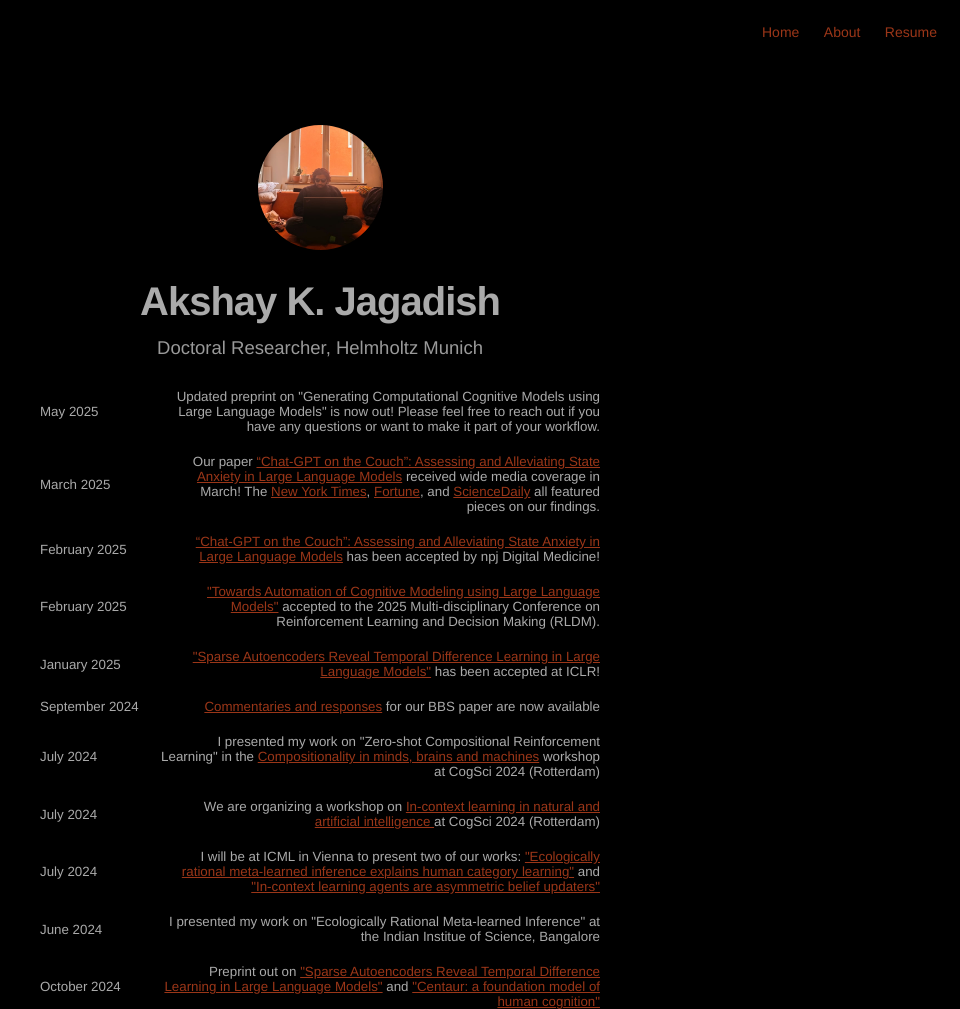
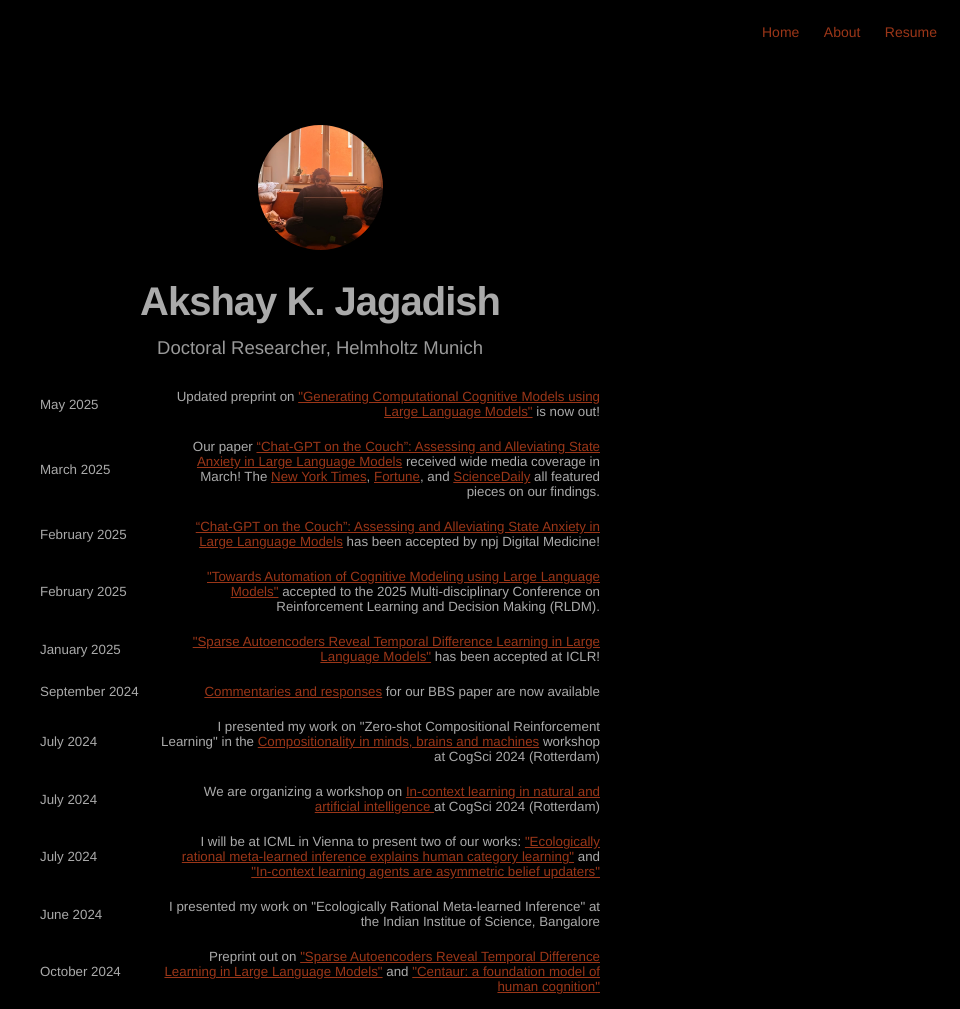
Before and after one commit to akjagadish/akjagadish.github.io, a Jekyll site: the page built from projects.html, in a window 1280 px wide. Shown: the whole page, without its empty margins (320-1280 px from the left). Built offline with Jekyll 4.4.1, drawn with Linux system fonts in a browser that asks for light colours; nearby versions of some CDN libraries.

```diff
--- a/projects.html
+++ b/projects.html
@@ -8,7 +8,7 @@
 <div style="display: flex; justify-content: space-between; align-items: center;">
     <span style="flex-shrink: 0; text-align: left; font-size: smaller; width: 100px;">May 2025</span>
     <span style="flex-grow: 1; text-align: right; font-size: smaller; margin-left: 20px;">
-      Updated preprint on <ahref="https://arxiv.org/abs/2502.00879">"Generating Computational Cognitive Models using Large Language Models"</a> is now out! Please feel free to reach out if you have any questions or want to make it part of your workflow.
+      Updated preprint on <a href="https://arxiv.org/abs/2502.00879">"Generating Computational Cognitive Models using Large Language Models"</a> is now out!
     </span>
   </div>
 
```
